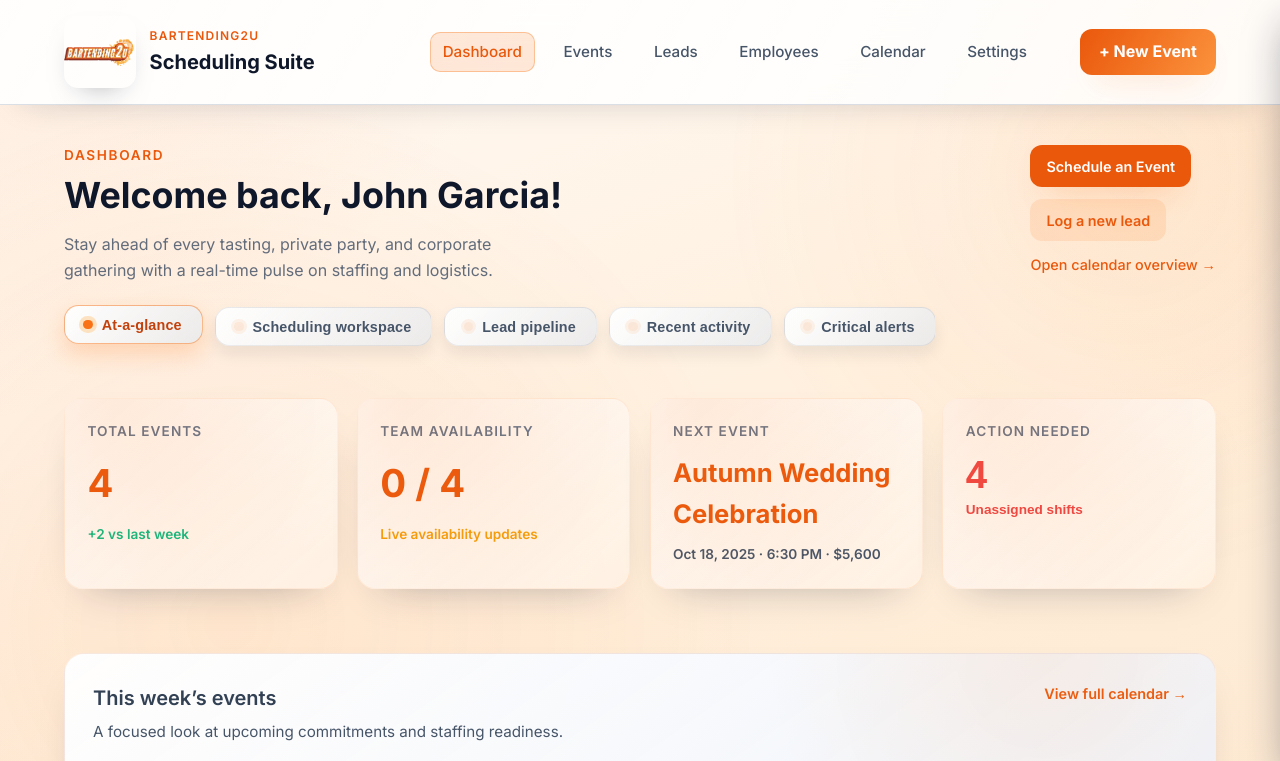
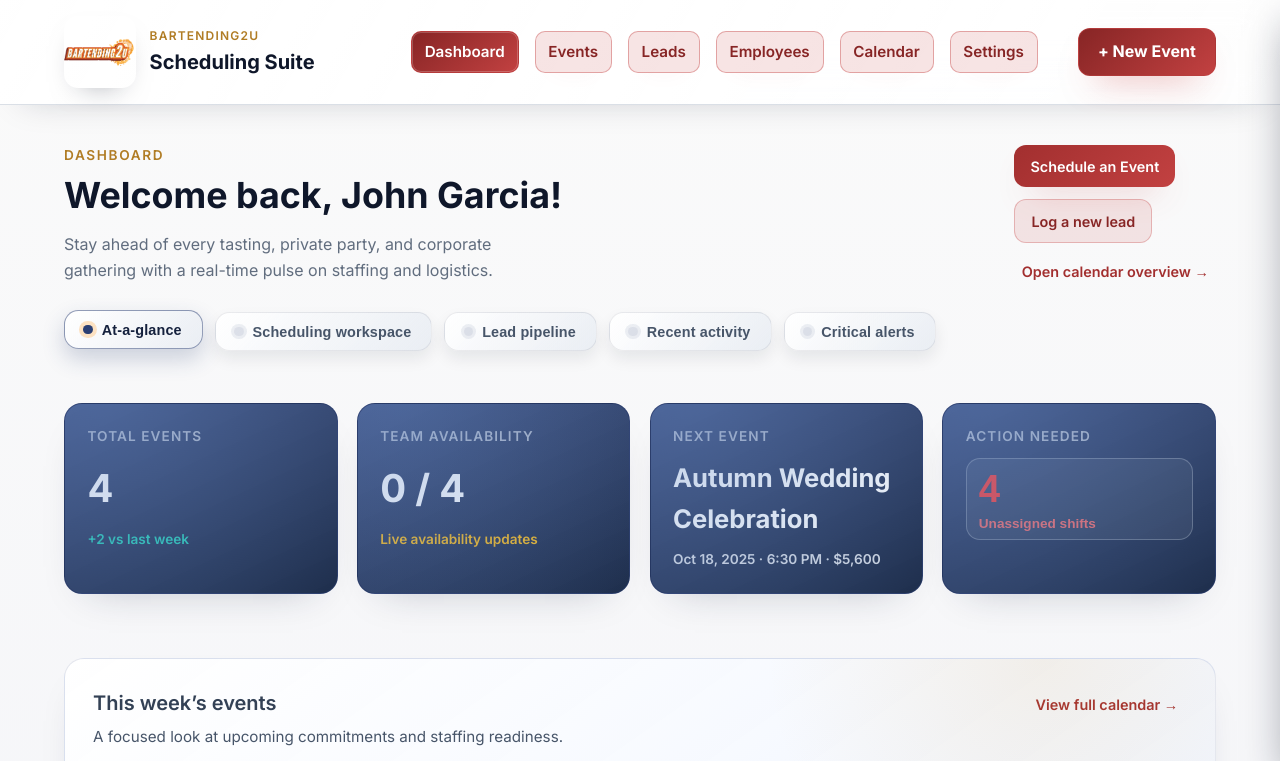
Before and after one commit to Josvel525/Bartending2U-scheduler, a website: page index.html in a window 1280 px wide. Shown: the top 761 px of the page. Drawn offline with Linux system fonts and the light colour scheme.

Commit message:
Recolor dashboard stat cards with navy palette

```diff
--- a/styles.css
+++ b/styles.css
@@ -1,25 +1,29 @@
 :root {
-  --primary-50: #fff7ed;
-  --primary-100: #ffedd5;
-  --primary-500: #f97316;
-  --primary-600: #ea580c;
-  --primary-700: #c2410c;
-  --primary-rgb: 249, 115, 22;
+  --primary-50: #f1f3f9;
+  --primary-100: #e4e7f3;
+  --primary-500: #2b3f73;
+  --primary-600: #1f3058;
+  --primary-700: #15213d;
+  --primary-rgb: 43, 63, 115;
   --slate-900: #0f172a;
   --slate-700: #334155;
   --slate-600: #475569;
   --slate-500: #64748b;
-  --accent-500: #fb923c;
-  --accent-600: #ea580c;
-  --accent-rgb: 251, 146, 60;
+  --accent-500: #d49b3d;
+  --accent-600: #b07c24;
+  --accent-rgb: 212, 155, 61;
+  --highlight-500: #c24141;
+  --highlight-600: #a22f2f;
+  --highlight-700: #872525;
+  --highlight-rgb: 194, 65, 65;
   --success-500: #10b981;
   --warning-500: #f59e0b;
   --danger-500: #ef4444;
   --surface: rgba(255, 255, 255, 0.98);
-  --surface-soft: rgba(255, 247, 237, 0.94);
-  --border-soft: rgba(249, 115, 22, 0.14);
-  --shadow-sm: 0 18px 40px -25px rgba(15, 23, 42, 0.35);
-  --shadow-lg: 0 30px 60px -35px rgba(15, 23, 42, 0.45);
+  --surface-soft: rgba(248, 249, 253, 0.94);
+  --border-soft: rgba(var(--primary-rgb), 0.18);
+  --shadow-sm: 0 18px 40px -25px rgba(21, 33, 61, 0.28);
+  --shadow-lg: 0 30px 60px -35px rgba(21, 33, 61, 0.36);
 }
 
 * {
@@ -31,23 +35,10 @@
 body {
   font-family: "Inter", "Segoe UI", Roboto, Arial, sans-serif;
   line-height: 1.6;
-  background: radial-gradient(1200px circle at -10% -20%, rgba(var(--primary-rgb), 0.16), transparent 60%),
-    radial-gradient(900px circle at 110% 0%, rgba(var(--accent-rgb), 0.12), transparent 55%),
-    linear-gradient(160deg, #fffaf5 0%, #ffeeda 45%, #fde4c8 100%);
+  background: linear-gradient(180deg, #fafafa 0%, #f2f3f8 100%);
   color: var(--slate-700);
   min-height: 100vh;
   position: relative;
-}
-
-body::after {
-  content: "";
-  position: fixed;
-  inset: 0;
-  pointer-events: none;
-  background: radial-gradient(880px circle at 18% 78%, rgba(var(--primary-rgb), 0.12), transparent 62%),
-    radial-gradient(720px circle at 88% 22%, rgba(var(--accent-rgb), 0.1), transparent 58%);
-  opacity: 0.7;
-  z-index: -1;
 }
 
 body.nav-open {
@@ -159,41 +150,47 @@ img {
   align-items: center;
   gap: 0.4rem;
   font-size: 0.95rem;
-  font-weight: 500;
-  color: var(--slate-600);
+  font-weight: 600;
+  color: var(--highlight-700);
   padding: 0.5rem 0.8rem;
   border-radius: 10px;
+  border: 1px solid rgba(var(--highlight-rgb), 0.4);
+  background: rgba(var(--highlight-rgb), 0.14);
   transition: all 0.2s ease;
+  box-shadow: inset 0 0 0 0 rgba(var(--highlight-rgb), 0.25), 0 10px 24px -20px rgba(var(--highlight-rgb), 0.45);
 }
 
 .nav-link:hover {
-  color: var(--primary-600);
-  background: rgba(var(--primary-rgb), 0.12);
-  box-shadow: 0 12px 28px -22px rgba(var(--primary-rgb), 0.18);
+  color: #fff;
+  background: linear-gradient(140deg, rgba(var(--highlight-rgb), 0.92), rgba(var(--highlight-rgb), 0.78));
+  border-color: rgba(var(--highlight-rgb), 0.6);
+  box-shadow: inset 0 0 0 1px rgba(255, 255, 255, 0.2), 0 14px 30px -20px rgba(var(--highlight-rgb), 0.6);
 }
 
 .nav-link.active {
-  color: var(--primary-600);
-  background: rgba(var(--primary-rgb), 0.16);
-  box-shadow: inset 0 0 0 1px rgba(var(--primary-rgb), 0.35), 0 16px 32px -26px rgba(var(--primary-rgb), 0.28);
+  color: #fff;
+  background: linear-gradient(140deg, var(--highlight-700), var(--highlight-500));
+  border-color: rgba(var(--highlight-rgb), 0.75);
+  box-shadow: inset 0 0 0 1px rgba(255, 255, 255, 0.22), 0 16px 32px -24px rgba(var(--highlight-rgb), 0.75);
 }
 
 .cta-button {
   margin-left: 1rem;
-  background: linear-gradient(120deg, var(--primary-600), var(--accent-500));
+  background: linear-gradient(135deg, var(--highlight-700), var(--highlight-500));
   color: #fff;
   font-weight: 700;
   padding: 0.65rem 1.2rem;
   border-radius: 12px;
-  box-shadow: 0 16px 32px -18px rgba(var(--primary-rgb), 0.35);
+  border: 1px solid rgba(var(--highlight-rgb), 0.6);
+  box-shadow: 0 18px 34px -18px rgba(var(--highlight-rgb), 0.65), 0 0 0 1px rgba(255, 255, 255, 0.12);
   transition: transform 0.2s ease, box-shadow 0.3s ease, background 0.3s ease;
   white-space: nowrap;
 }
 
 .cta-button:hover {
-  background: linear-gradient(120deg, var(--accent-500), var(--primary-600));
+  background: linear-gradient(135deg, var(--highlight-500), var(--highlight-600));
   transform: translateY(-1px);
-  box-shadow: 0 18px 36px -18px rgba(var(--primary-rgb), 0.38);
+  box-shadow: 0 22px 38px -18px rgba(var(--highlight-rgb), 0.7), 0 0 0 1px rgba(255, 255, 255, 0.16);
 }
 
 .mobile-nav-toggle {
@@ -262,11 +259,19 @@ img {
 
 .hero-actions .secondary-link {
   font-size: 0.9rem;
-  font-weight: 500;
-  color: var(--primary-600);
+  font-weight: 600;
+  color: var(--highlight-600);
   display: inline-flex;
   align-items: center;
   gap: 0.4rem;
+  padding: 0.3rem 0.45rem;
+  border-radius: 10px;
+  transition: background 0.2s ease, color 0.2s ease;
+}
+
+.hero-actions .secondary-link:hover {
+  color: var(--highlight-700);
+  background: rgba(var(--highlight-rgb), 0.1);
 }
 
 .card-grid {
@@ -281,37 +286,37 @@ img {
 .stat-card {
   position: relative;
   overflow: hidden;
-  background: linear-gradient(140deg, rgba(255, 255, 255, 0.97), rgba(255, 241, 227, 0.9));
+  background: linear-gradient(155deg, rgba(var(--primary-rgb), 0.9), rgba(15, 31, 61, 0.95));
   border-radius: 18px;
   padding: 1.4rem;
   box-shadow: var(--shadow-sm);
-  border: 1px solid rgba(var(--primary-rgb), 0.12);
+  border: 1px solid rgba(var(--primary-rgb), 0.55);
   display: flex;
   flex-direction: column;
   gap: 0.6rem;
   transition: transform 0.2s ease, box-shadow 0.3s ease;
-  color: var(--slate-600);
+  color: rgba(241, 245, 249, 0.88);
 }
 
 .stat-card::before {
   content: "";
   position: absolute;
   inset: 0;
-  background: radial-gradient(420px circle at 18% 0%, rgba(var(--primary-rgb), 0.16), transparent 60%);
-  opacity: 0.9;
+  background: radial-gradient(520px circle at 15% -10%, rgba(102, 140, 202, 0.4), transparent 65%);
+  opacity: 1;
   pointer-events: none;
 }
 
 .stat-card:hover {
   transform: translateY(-2px);
   box-shadow: var(--shadow-lg);
-  border-color: rgba(var(--primary-rgb), 0.28);
+  border-color: rgba(var(--primary-rgb), 0.75);
 }
 
 .stat-card__label {
   font-size: 0.85rem;
   font-weight: 600;
-  color: var(--slate-500);
+  color: rgba(226, 232, 240, 0.7);
   text-transform: uppercase;
   letter-spacing: 0.08em;
 }
@@ -319,24 +324,25 @@ img {
 .stat-card__value {
   font-size: 2.4rem;
   font-weight: 700;
-  color: var(--primary-600);
+  color: #f8fafc;
 }
 
 .stat-card__meta {
   font-size: 0.85rem;
   font-weight: 600;
+  color: rgba(226, 232, 240, 0.9);
 }
 
 .stat-card__meta.success {
-  color: var(--success-500);
+  color: rgba(45, 212, 191, 0.9);
 }
 
 .stat-card__meta.warning {
-  color: var(--warning-500);
+  color: rgba(251, 191, 36, 0.92);
 }
 
 .stat-card__meta.danger {
-  color: var(--danger-500);
+  color: rgba(248, 113, 113, 0.9);
 }
 
 .stat-card--interactive .stat-card__value {
@@ -345,23 +351,30 @@ img {
 
 .stat-card__action {
   appearance: none;
-  border: none;
-  background: transparent;
-  padding: 0;
+  border: 1px solid rgba(226, 232, 240, 0.28);
+  background: rgba(226, 232, 240, 0.08);
+  padding: 0.5rem 0.75rem;
   text-align: left;
   display: flex;
   flex-direction: column;
   gap: 0.35rem;
   align-items: flex-start;
   cursor: pointer;
+  border-radius: 14px;
+  transition: background 0.2s ease, box-shadow 0.2s ease, border-color 0.2s ease;
+  color: rgba(241, 245, 249, 0.88);
 }
 
 .stat-card__action:focus-visible {
-  outline: 2px solid var(--primary-500);
-  outline-offset: 4px;
+  outline: 3px solid rgba(148, 197, 255, 0.55);
+  outline-offset: 3px;
   border-radius: 14px;
-  padding: 0.2rem 0.35rem;
-  margin: -0.2rem -0.35rem;
+}
+
+.stat-card__action:hover {
+  background: rgba(226, 232, 240, 0.14);
+  border-color: rgba(226, 232, 240, 0.45);
+  box-shadow: 0 12px 28px -22px rgba(15, 31, 61, 0.55);
 }
 
 .stat-card__action[disabled] {
@@ -370,7 +383,7 @@ img {
 }
 
 .stat-card__action[disabled] .stat-card__value {
-  color: var(--slate-500);
+  color: rgba(148, 163, 184, 0.75);
 }
 
 .action-needed-overlay {
@@ -636,10 +649,18 @@ img {
 .card-action {
   font-size: 0.9rem;
   font-weight: 600;
-  color: var(--primary-600);
+  color: var(--highlight-600);
   display: inline-flex;
   align-items: center;
   gap: 0.4rem;
+  padding: 0.35rem 0.55rem;
+  border-radius: 10px;
+  transition: background 0.2s ease, color 0.2s ease;
+}
+
+.card-action:hover {
+  color: var(--highlight-700);
+  background: rgba(var(--highlight-rgb), 0.1);
 }
 
 .timeline {
@@ -916,13 +937,13 @@ tr:hover td {
 }
 
 .button.primary {
-  background: var(--primary-600);
+  background: linear-gradient(135deg, var(--highlight-600), var(--highlight-500));
   color: #fff;
-  box-shadow: 0 12px 30px -18px rgba(var(--primary-rgb), 0.9);
+  box-shadow: 0 16px 32px -18px rgba(var(--highlight-rgb), 0.7);
 }
 
 .button.primary:hover {
-  background: var(--primary-700);
+  background: linear-gradient(135deg, var(--highlight-700), var(--highlight-600));
   transform: translateY(-1px);
 }
 
@@ -937,12 +958,13 @@ tr:hover td {
 }
 
 .button.ghost {
-  background: rgba(var(--primary-rgb), 0.12);
-  color: var(--primary-600);
+  background: rgba(var(--highlight-rgb), 0.12);
+  color: var(--highlight-700);
+  border: 1px solid rgba(var(--highlight-rgb), 0.3);
 }
 
 .button.ghost:hover {
-  background: rgba(var(--primary-rgb), 0.18);
+  background: rgba(var(--highlight-rgb), 0.18);
 }
 
 .button.danger {
@@ -2728,7 +2750,8 @@ body.modal-open {
   .hero-actions .secondary-link {
     padding: 0.65rem 0.9rem;
     border-radius: 12px;
-    background: rgba(var(--primary-rgb), 0.08);
+    background: rgba(var(--highlight-rgb), 0.1);
+    color: var(--highlight-700);
     text-align: center;
   }
 
```
